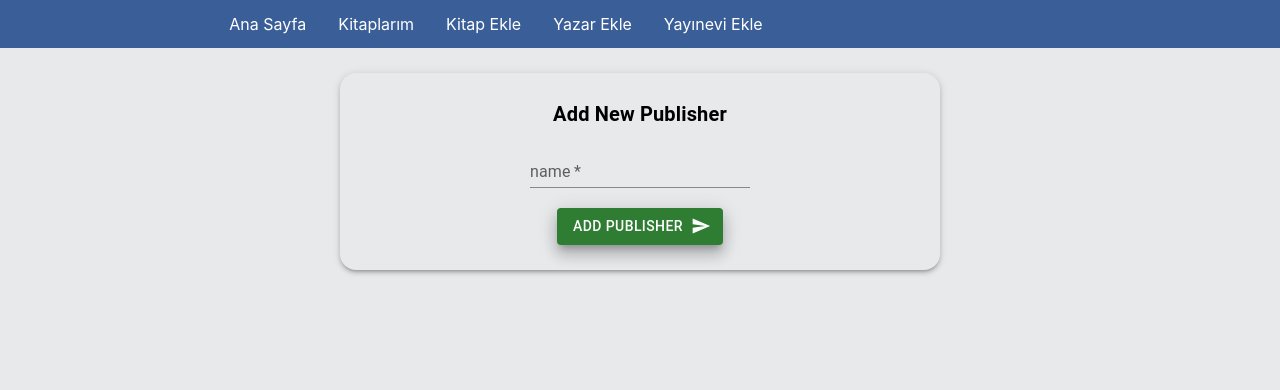
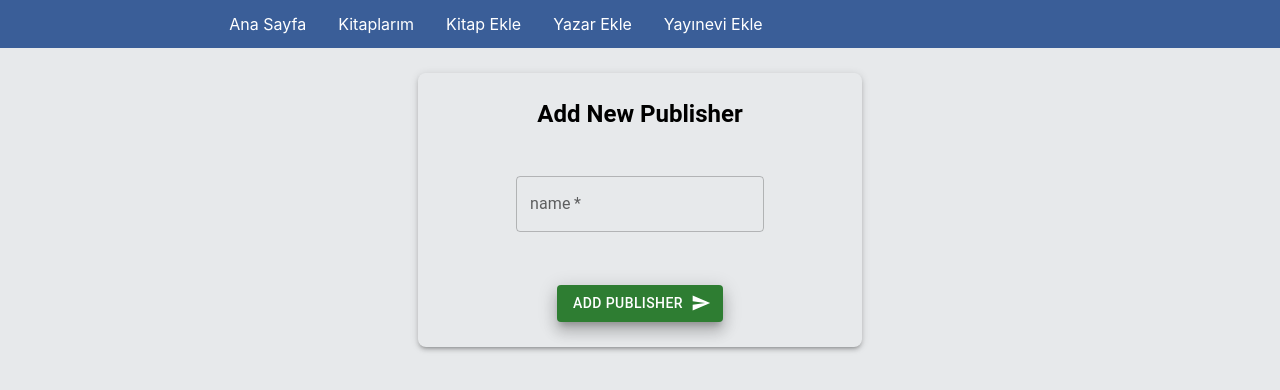
Before and after one commit to mmervanakbulut/kitaplik-app, a React (Create React App) app: page /addPublisher in a window 1280 px wide. Shown: the top 390 px of the page. Built offline with nearby package versions, Linux system fonts and the light colour scheme.

Commit message:
a new small fix

```diff
--- a/src/components/Operations/AddPublisher.js
+++ b/src/components/Operations/AddPublisher.js
@@ -48,19 +48,19 @@ export default function AddAuthor() {
 
   return (
     <Container
-      maxWidth="sm"
+      maxWidth="xs"
       sx={{
         boxShadow: 3,
         margin: "25px auto",
-        borderRadius: "16px",
+        borderRadius: "8px",
       }}
     >
       <Typography
         sx={{
-          typography: "h6",
+          typography: "h5",
           fontWeight: "bold",
           textAlign: "center",
-          padding: "25px 10px 10px 10px",
+          padding: "25px 10px 30px 10px",
         }}
       >
         Add New Publisher
@@ -76,14 +76,15 @@ export default function AddAuthor() {
         sx={{ paddingBottom: "25px", textAlign: "center" }}
         onSubmit={handleSubmit}
       >
-        <Box>
+        <Box sx={{ paddingBottom: "25px" }}>
           {/* <label htmlFor="name">Publisher Name:</label> */}
           <TextField
             sx={{ paddingBottom: "20px" }}
             value={name}
+            margin="normal"
             label="name"
-            variant="standard"
-            size="medium"
+            variant="outlined"
+            size="large"
             required
             onChange={(e) => setName(e.target.value)}
           ></TextField>
```
